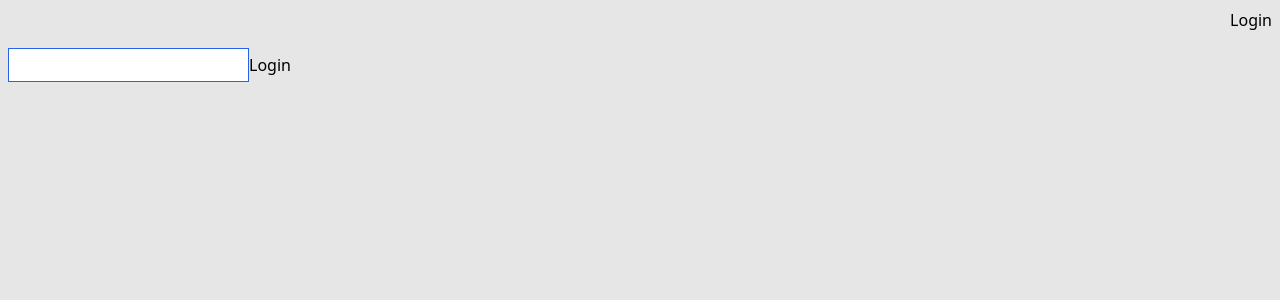
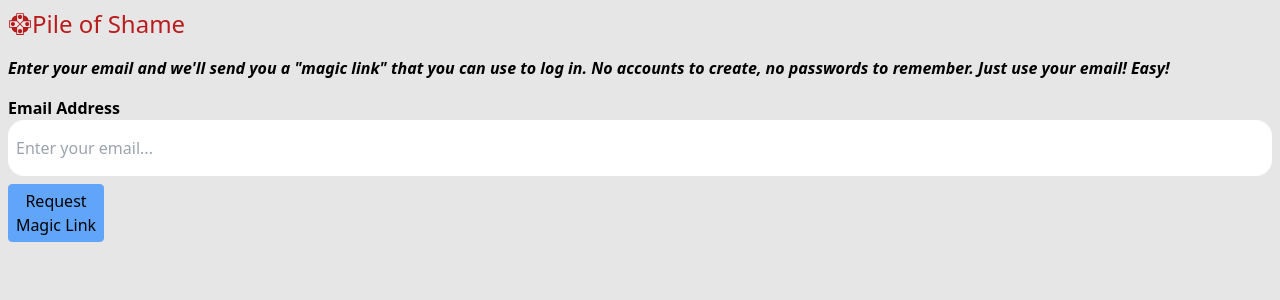
Before and after one commit to bodiddlie/madness-frontend, a React (Create React App) app: page / in a window 1280 px wide. Shown: the top 300 px of the page. Built offline with nearby package versions, Linux system fonts and the light colour scheme.

Commit message:
style login form and add title to header

```diff
--- a/src/header.jsx
+++ b/src/header.jsx
@@ -1,4 +1,5 @@
 import React from 'react';
+import { GiGamepadCross } from 'react-icons/gi';
 
 import { useAuth } from './auth';
 
@@ -6,16 +7,18 @@ export default function Header() {
   const auth = useAuth();
 
   return (
-    <div className="p-2 flex w-full justify-end bg-pale-cream">
+    <div className="p-2 flex w-full justify-between bg-pale-cream">
+      <div className="text-2xl text-red-700 flex items-center">
+        <GiGamepadCross />
+        <span>Pile of Shame</span>
+      </div>
       {auth.user ? (
         <React.Fragment>
           <button type="button" onClick={() => auth.signout()}>
             Log Out
           </button>
         </React.Fragment>
-      ) : (
-        <div>Login</div>
-      )}
+      ) : null}
     </div>
   );
 }
--- a/src/login.jsx
+++ b/src/login.jsx
@@ -63,17 +63,31 @@ export function Login() {
     );
   } else {
     return (
-      <div className="flex-grow flex flex-col p-2">
-        <form onSubmit={handleSubmit}>
+      <form onSubmit={handleSubmit} className="flex flex-col p-2">
+        <p className="mb-4 italic font-bold">
+          Enter your email and we'll send you a "magic link" that you can use to
+          log in. No accounts to create, no passwords to remember. Just use your
+          email! Easy!
+        </p>
+        <label htmlFor="email" className="font-extrabold">
+          Email Address
+        </label>
         <input
           type="text"
-            className="border border-blue-600 p-1"
+          id="email"
+          name="email"
+          className="flex-1 py-4 px-2 mb-2 rounded-2xl bg-white appearance-none"
+          placeholder="Enter your email..."
           value={state.email}
           onChange={handleChange}
         />
-          <button type="submit">Login</button>
+        <button
+          type="submit"
+          className="w-24 p-1 bg-blue-400 rounded border border-blue-400 disabled:bg-gray-200"
+        >
+          Request Magic Link
+        </button>
       </form>
-      </div>
     );
   }
 }
```
Lines whose indentation alone changed are shown as unchanged.
